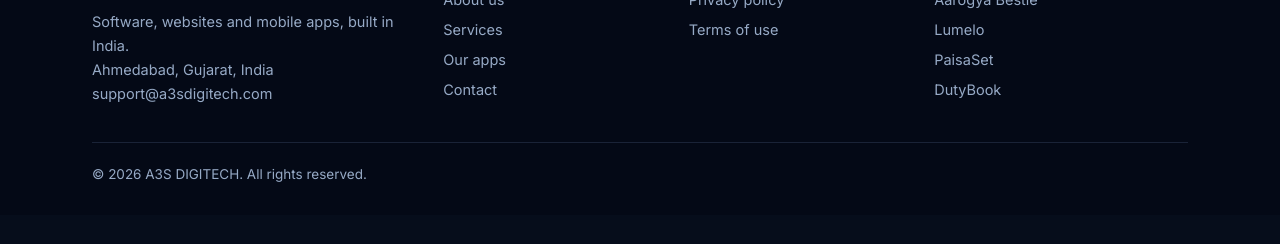
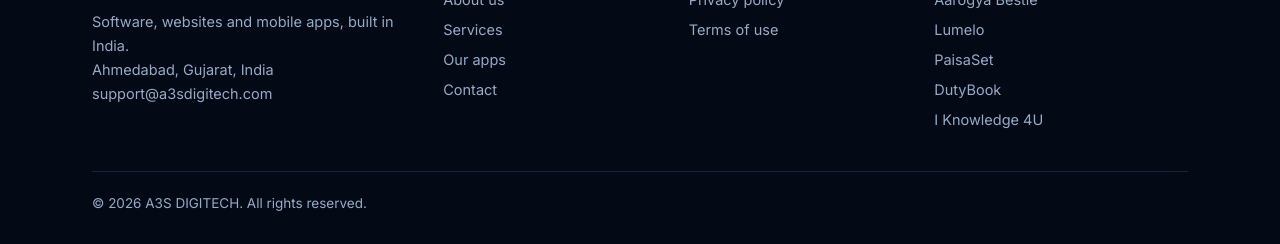
Before and after one commit to shahnawazrathod86/a3sdigitech, a plain HTML site: page iknowledge4u-privacy.html in a window 1280 px wide. Shown: the part 2470-2714 px from the top of the page. Before the commit the page ends 2685 px from the top, so only its background shows below. Drawn offline with Linux system fonts and the light colour scheme.

Commit message:
Fix footer links on I Knowledge 4U policy page
Co-Authored-By: Claude Sonnet 5.5 <noreply@anthropic.com>

```diff
--- a/iknowledge4u-privacy.html
+++ b/iknowledge4u-privacy.html
@@ -64,7 +64,7 @@
 <div><a class="brand" href="index.html"><img src="logo-mark.png" alt="" width="61" height="42"><span>A3S <span class="d">DIGITECH</span></span></a>Software, websites and mobile apps, built in India.<br>Ahmedabad, Gujarat, India<br><a href="mailto:support@a3sdigitech.com" style="display:inline">support@a3sdigitech.com</a></div>
 <div><h4>Company</h4><a href="about.html">About us</a><a href="services.html">Services</a><a href="apps.html">Our apps</a><a href="contact.html">Contact</a></div>
 <div><h4>Legal</h4><a href="privacy.html">Privacy policy</a><a href="terms.html">Terms of use</a></div>
-<div><h4>App privacy policies</h4><a href="aarogyabestie-privacy.html">Aarogya Bestie</a><a href="lumelo-privacy.html">Lumelo</a><a href="paisaset-privacy.html">PaisaSet</a><a href="iknowledge4u-privacy.html">DutyBook</a></div>
+<div><h4>App privacy policies</h4><a href="aarogyabestie-privacy.html">Aarogya Bestie</a><a href="lumelo-privacy.html">Lumelo</a><a href="paisaset-privacy.html">PaisaSet</a><a href="dutybook-privacy.html">DutyBook</a><a href="iknowledge4u-privacy.html">I Knowledge 4U</a></div>
 </div>
 <div class="bottom">&copy; 2026 A3S DIGITECH. All rights reserved.</div>
 </div></footer>
```
